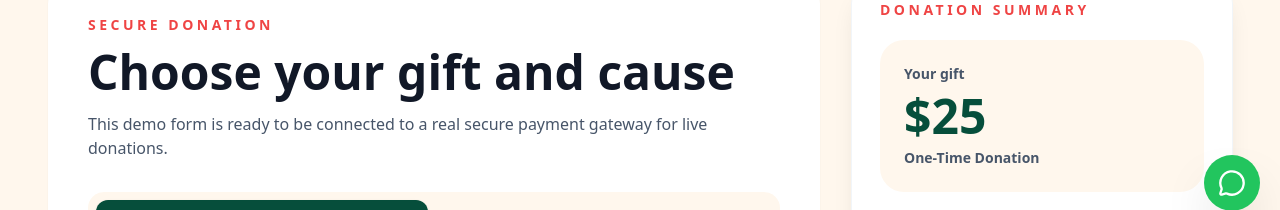
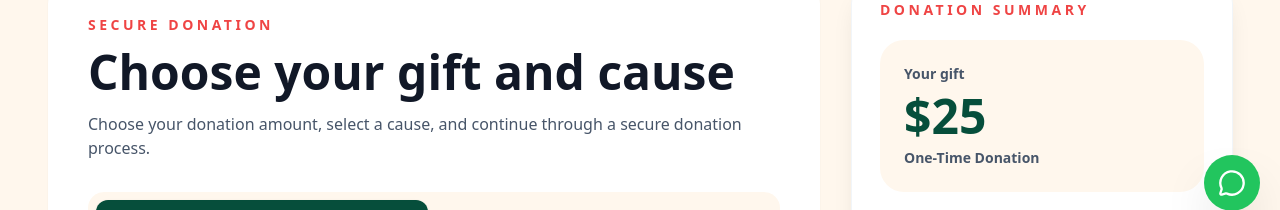
Before and after one commit to brianmichaelu/hopebridge-foundation, a Next.js app: page /donate in a window 1280 px wide. Shown: the part 569-779 px from the top of the page. Built offline with nearby package versions, Linux system fonts and the light colour scheme.

Commit message:
Revise donation form description for clarity
Updated the donation form description to clarify the process.

```diff
--- a/components/DonationForm.tsx
+++ b/components/DonationForm.tsx
@@ -93,8 +93,8 @@ export default function DonationForm() {
             Choose your gift and cause
           </h1>
           <p className="mt-4 text-slate-600">
-            This demo form is ready to be connected to a real secure payment
-            gateway for live donations.
+            Choose your donation amount, select a cause, and continue through a secure
+            donation process.
           </p>
 
           <div className="mt-8 grid grid-cols-2 gap-3 rounded-2xl bg-cream p-2">
```
